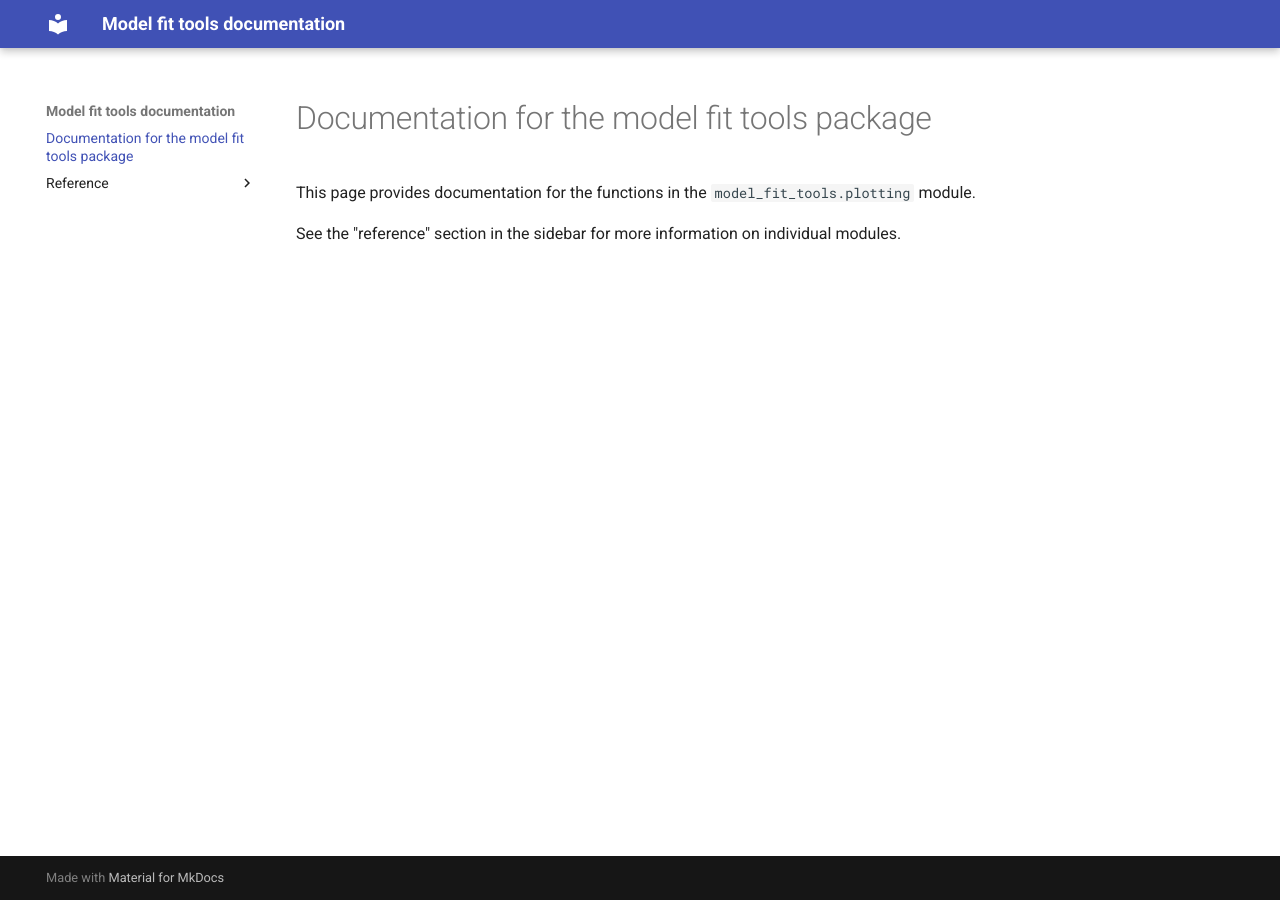
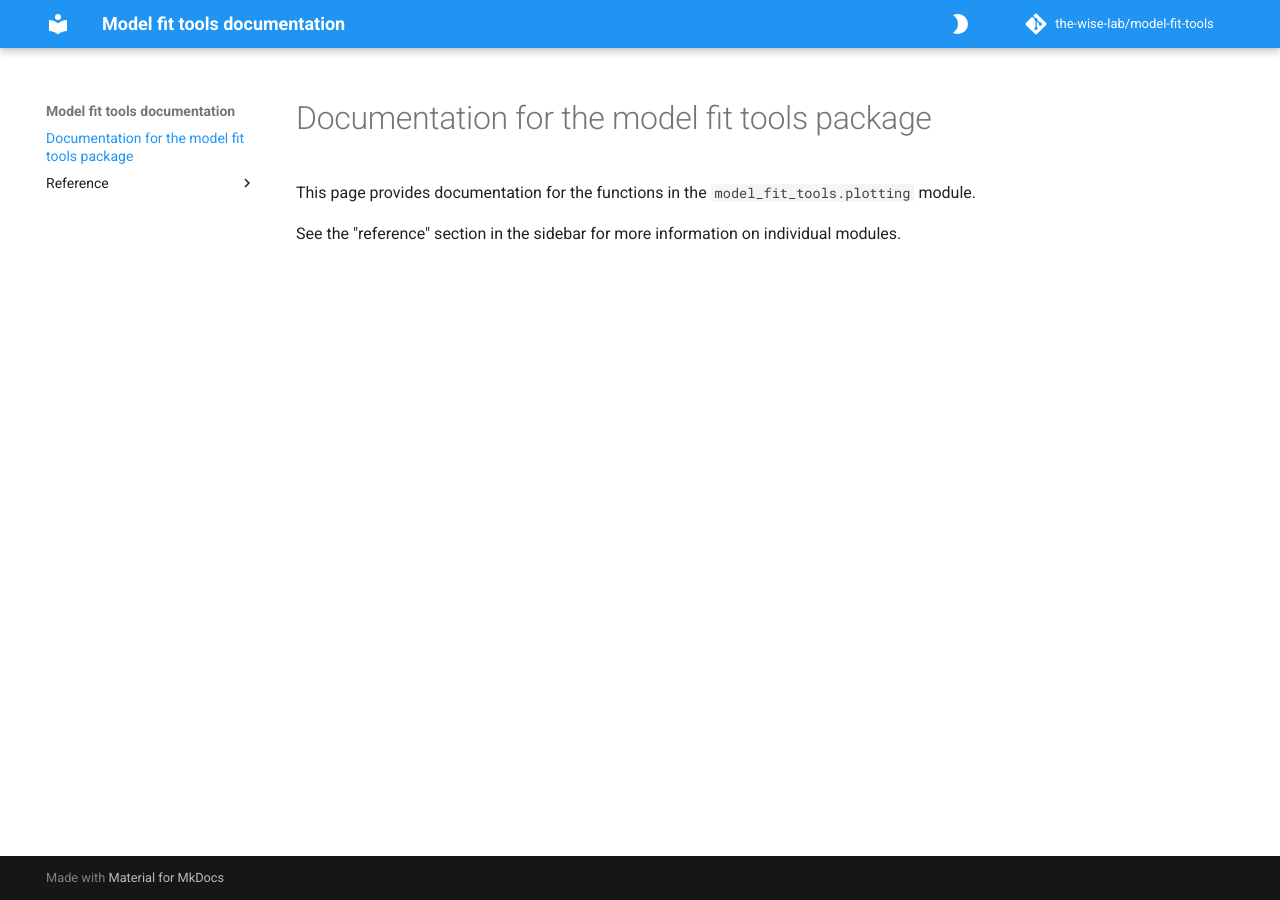
Before and after one commit to the-wise-lab/model-fit-tools, an MkDocs documentation site: the page built from docs/index.md, in a window 1280 px wide. Built offline with MkDocs 1.6.1 and Material for MkDocs 9.7.7, drawn with Linux system fonts in a browser that asks for light colours; comment, search, counter and statistics services are not loaded.

Commit message:
Docs theming

```diff
--- a/mkdocs.yml
+++ b/mkdocs.yml
@@ -5,3 +5,17 @@ plugins:
 
 theme:
   name: "material"
+  palette:
+    - scheme: default
+      primary: blue
+      toggle:
+        icon: material/brightness-2
+        name: Switch to dark mode
+    - scheme: slate
+      primary: blue
+      toggle:
+        icon: material/brightness-4
+        name: Switch to light mode
+
+repo_url: https://github.com/the-wise-lab/model-fit-tools
+repo_name: the-wise-lab/model-fit-tools
```
